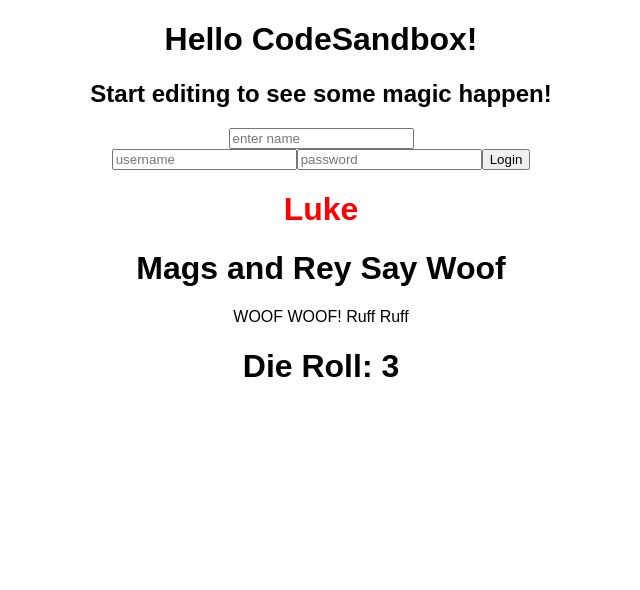
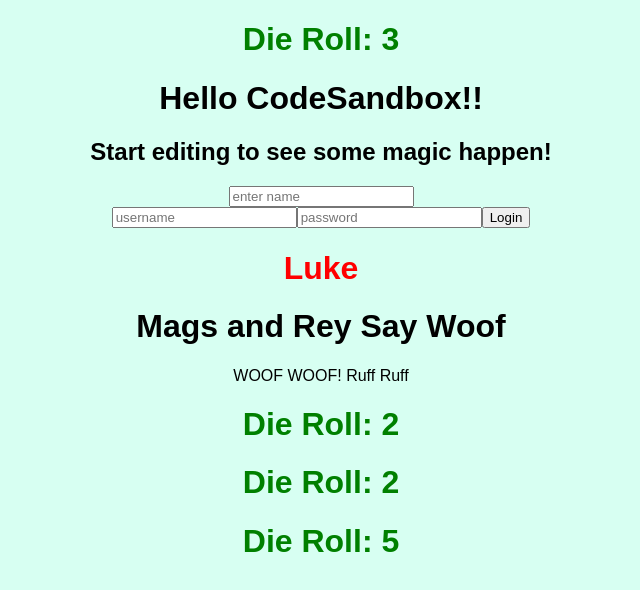
Before and after one commit to LRSORRENTI/REACT-CS-WDB, a React (Create React App) app in the folder 01-Intro/: page / in a window 1280 px wide. Shown: the top 590 px of the page, without its empty margins (319-959 px from the left). Built offline with nearby package versions, Linux system fonts and the light colour scheme.

Commit message:
Added more to component styling

```diff
--- a/01-Intro/src/App.js
+++ b/01-Intro/src/App.js
@@ -1,20 +1,24 @@
-import "./styles.css";
+import "../src/styles/styles.css";
 import Greeter from "./components/Greeter";
 import Dog from "./components/Dog";
 import LoginForm from "./components/LoginForm";
 import Die from "./components/Die";
+import ThreeDiceRolls from "./components/DieRollThree";
+import Header from "./components/Header";
 
 export default function App() {
   return (
     <div className="App">
-      <h1>Hello CodeSandbox!</h1>
+        <Die />
+      {/* <h1>Hello CodeSandbox!</h1>
       <h2>Start editing to see some magic happen!</h2>
         <input
-       type="text" placeholder="enter name"></input>
-         <LoginForm />
+       type="text" placeholder="enter name"></input> */}
+        <Header />
+        <LoginForm />
         <Greeter />
         <Dog />
-        <Die />
+        <ThreeDiceRolls />
     </div>
   );
 }
--- a/01-Intro/src/components/Die.js
+++ b/01-Intro/src/components/Die.js
@@ -1,4 +1,6 @@
+import '../styles/Die.css'
+
 export default function Die(){
     const randNum = Math.ceil(Math.random() * 6);
-    return <h1>Die Roll: {randNum}</h1>
+    return <h1 className="Die">Die Roll: {randNum}</h1>
 }
--- /dev/null
+++ b/01-Intro/src/components/DieRollThree.js
@@ -0,0 +1,9 @@
+import Die from "./Die";
+
+export default function ThreeDiceRolls(){
+    return <>
+       <Die/>
+       <Die/>
+       <Die />
+    </>
+}
--- /dev/null
+++ b/01-Intro/src/components/Header.js
@@ -0,0 +1,8 @@
+export default function Header(){
+    return <>
+      <h1>Hello CodeSandbox!!</h1>
+      <h2>Start editing to see some magic happen!</h2>
+        <input
+       type="text" placeholder="enter name"></input>
+    </>
+}
--- /dev/null
+++ b/01-Intro/src/styles/Die.css
@@ -0,0 +1,3 @@
+.Die{
+    color:green;
+}
--- a/01-Intro/src/styles.css
+++ b/01-Intro/src/styles/styles.css
@@ -2,3 +2,7 @@
     font-family: sans-serif;
     text-align: center;
   }
+
+  body{
+    background-color: rgb(215, 255, 242);
+  }
```
